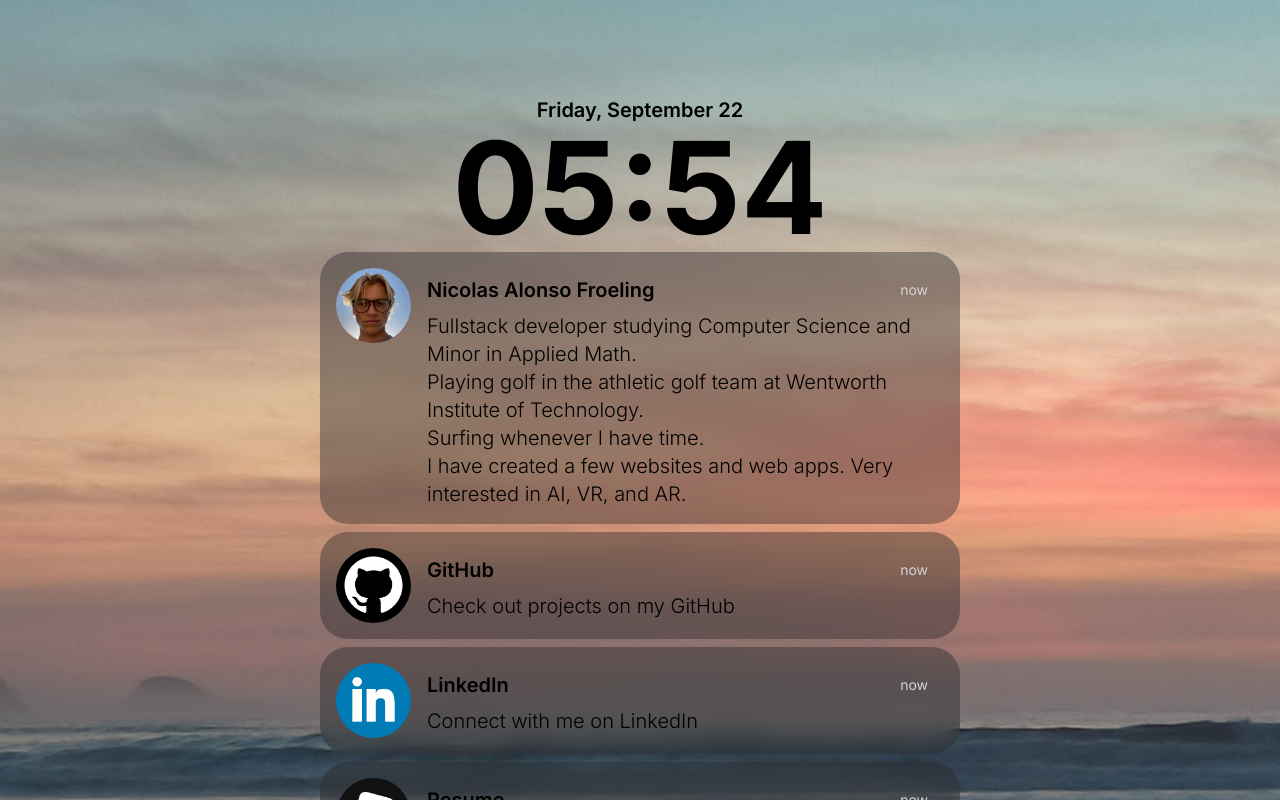
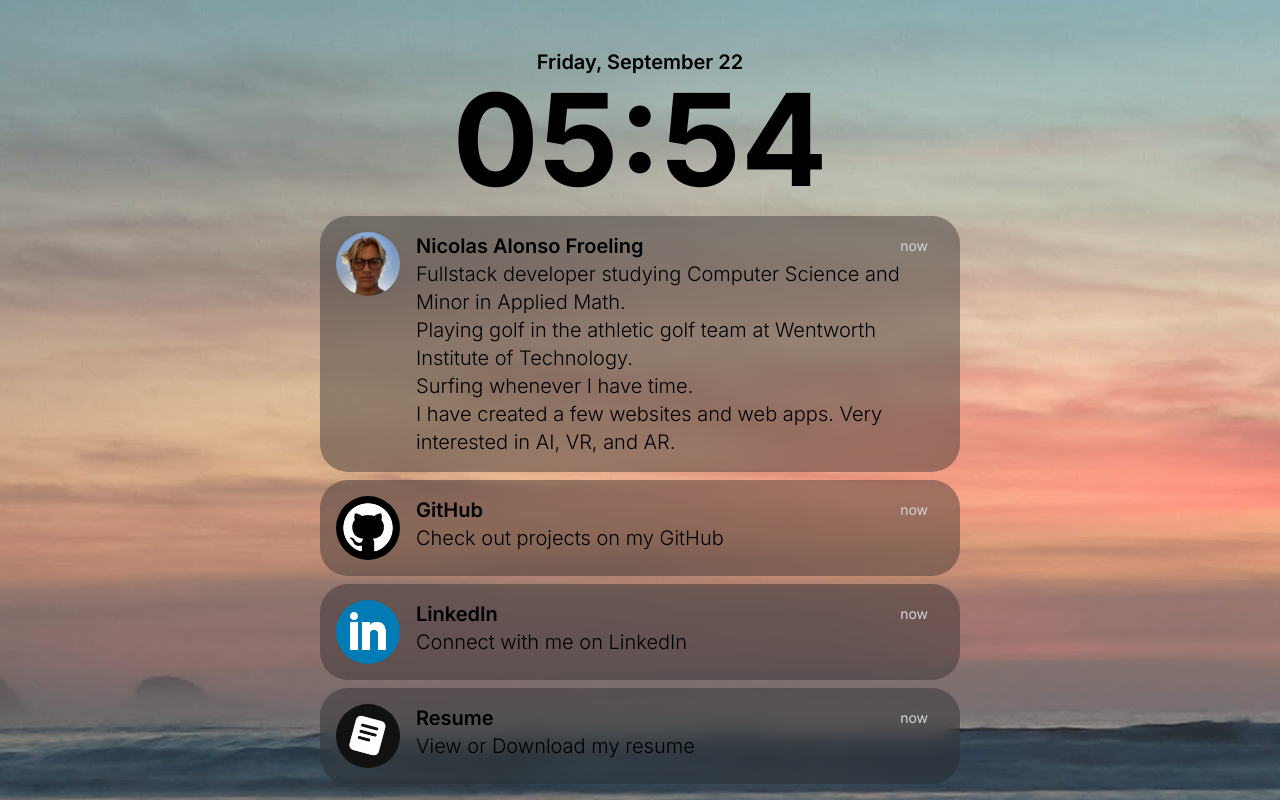
Before and after one commit to alonsofroelingnatwit/personal-website, a Next.js app: page / in a window 1280 px wide. Built offline with nearby package versions, Linux system fonts and the light colour scheme.

Commit message:
framer motion added

```diff
--- a/package.json
+++ b/package.json
@@ -15,6 +15,7 @@
     "autoprefixer": "10.4.16",
     "eslint": "8.49.0",
     "eslint-config-next": "13.5.2",
+    "framer-motion": "^10.16.4",
     "next": "13.5.2",
     "postcss": "8.4.30",
     "react": "18.2.0",
--- a/src/app/page.tsx
+++ b/src/app/page.tsx
@@ -1,25 +1,26 @@
 "use client";
+import { delay, motion } from 'framer-motion';
 import Image from 'next/image'
 import Link from 'next/link';
 import { ReactNode, useEffect, useState } from 'react';
 
 export default function Home() {
   return (
-    <main className='relative h-[100dvh] w-screen overflow-x-hidden'
+    <main className='relative h-[100svh] w-screen overflow-x-hidden'
     style={{
     backgroundImage: `url(/bg-img.jpg)`,
     backgroundSize: 'cover',
     backgroundPosition: 'center',
     backgroundRepeat: 'no-repeat'
     }}>
-      <div className='absolute left-1/2 -translate-x-1/2 w-full h-full max-w-2xl mx-auto'>
+      <div className='w-full h-full max-w-2xl mx-auto'>
         <div className='flex flex-col w-full h-full items-center justify-between p-4'>
           <div className='flex flex-col items-center w-full'>
             <FullDate />
             <CurrentTime />
           </div>
-          <div className='flex flex-col gap-2 w-full'>
-            <Notification title='Nicolas Alonso Froeling' link='#' icon='/profile-img.JPG' description={
+          <div className='flex flex-1 justify-end flex-col gap-2 w-full'>
+            <Notification title='Nicolas Alonso Froeling' icon='/profile-img.JPG' delay={0.5} description={
               <>
               Fullstack developer studying Computer Science and Minor in Applied Math.
               <br/>
@@ -30,9 +31,9 @@ export default function Home() {
               I have created a few websites and web apps. Very interested in AI, VR, and AR.
                     </>
             } />
-            <Notification title='GitHub' link='https://github.com/alonsofroelingnatwit' icon='/github.png' description={<>Check out projects on my GitHub</>} />
-            <Notification title='LinkedIn' link='https://www.linkedin.com/in/nalonsofroeling/' icon='/linkedin.png' description={<>Connect with me on LinkedIn</>} />
-            <Notification title='Resume' link='/Resume.pdf' icon='/resume.png' description={<>View or Download my resume</>} />
+            <Notification title='GitHub' link='https://github.com/alonsofroelingnatwit' delay={1} icon='/github.png' description={<>Check out projects on my GitHub</>} />
+            <Notification title='LinkedIn' link='https://www.linkedin.com/in/nalonsofroeling/' delay={1.5} icon='/linkedin.png' description={<>Connect with me on LinkedIn</>} />
+            <Notification title='Resume' link='/Resume.pdf' icon='/resume.png' delay={2} description={<>View or Download my resume</>} />
           </div>
         </div>
       </div>
@@ -49,7 +50,7 @@ function FullDate() {
   const month = months[date.getMonth()];
   const day = date.getDate();
   return (
-    <p className='md:text-xl text-lg font-semibold md:pt-20 pt-8'>{`${weekDay}, ${month} ${day}`}</p>
+    <p className='md:text-xl text-lg font-semibold pt-8'>{`${weekDay}, ${month} ${day}`}</p>
   );
 }
 
@@ -84,18 +85,22 @@ function formatTime(date:any) {
 }
 
 type NotificationProps = {
-  link: string;
+  link?: string;
   title: string;
   description: ReactNode;
   icon: string;
+  delay:number;
 }
 function Notification(props:NotificationProps) {
   return(
+    <motion.div initial={{opacity:0, height:0}} animate={{opacity:1, height:"auto"}} transition={{delay:props.delay, ease:"easeIn"}}>
+      {props.link ? (
+
     <Link href={props.link} target='_blank'>
-      <div className='flex w-full items-start bg-zinc-800/40 rounded-[1.75rem] backdrop-blur-md p-4'>
-        <Image src={props.icon} alt='profile' width={75} height={75}  className='rounded-full md:h-[75px] md:w-[75px] h-[44px] w-[44px]' />
+      <div className='flex w-full justify-center items-start bg-zinc-800/40 rounded-[1.75rem] backdrop-blur-md p-4'>
+        <Image src={props.icon} alt='profile' width={75} height={75}  className='rounded-full md:h-[64px] md:w-[64px] h-[44px] w-[44px]' />
         <div className='flex flex-col w-full pl-2'>
-          <div className='flex w-full justify-between items-center md:p-2 px-2'>
+          <div className='flex w-full justify-between items-center px-2'>
             <p className='md:text-xl text-base leading-tight font-semibold'>
               {props.title}
             </p>
@@ -109,5 +114,24 @@ function Notification(props:NotificationProps) {
         </div>
       </div>
     </Link>
+      ):(
+      <div className='flex w-full justify-center items-start bg-zinc-800/40 rounded-[1.75rem] backdrop-blur-md p-4'>
+        <Image src={props.icon} alt='profile' width={75} height={75}  className='rounded-full md:h-[64px] md:w-[64px] h-[44px] w-[44px]' />
+        <div className='flex flex-col w-full pl-2'>
+          <div className='flex w-full justify-between items-center px-2'>
+            <p className='md:text-xl text-base leading-tight font-semibold'>
+              {props.title}
+            </p>
+            <p className='md:text-sm text-xs px-2 text-zinc-300'>
+              now
+            </p>
+          </div>
+          <p className='px-2 md:text-xl text-base font-light'>
+            {props.description}
+          </p>
+        </div>
+      </div>)
+    }
+    </motion.div>
   )
 }
```
Also changed, not shown: 1 other file (tests, documents, lock files or other folders).
